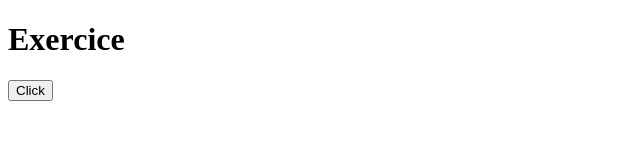
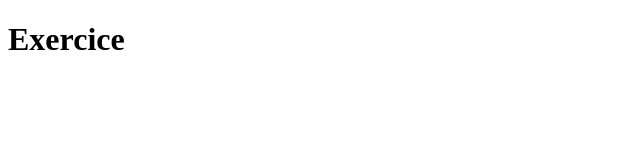
Before and after one commit to cpoiny/exoLouis, a plain HTML site: page index.html in a window 1280 px wide. Shown: the whole page, without its empty margins (0-640 px from the left). Drawn offline with Linux system fonts and the light colour scheme.

Commit message:
clean html

```diff
--- a/index.html
+++ b/index.html
@@ -8,7 +8,6 @@
 <body>
     <h1>Exercice</h1>
 
-    <button (onClick)="searchLongestWord()">Click</button>
 
     <script src="main.js"></script>
     <script src="mainexo.js"></script>
```
